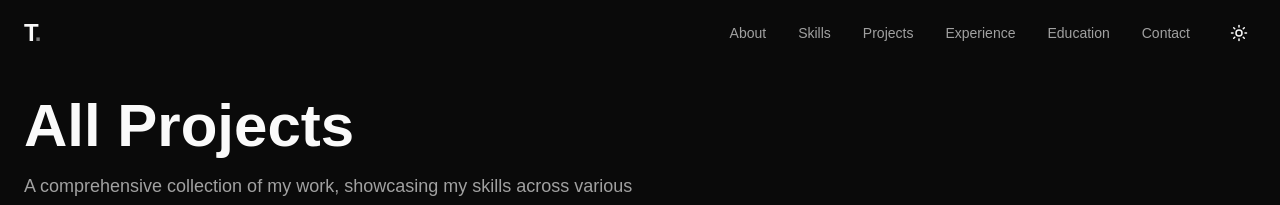
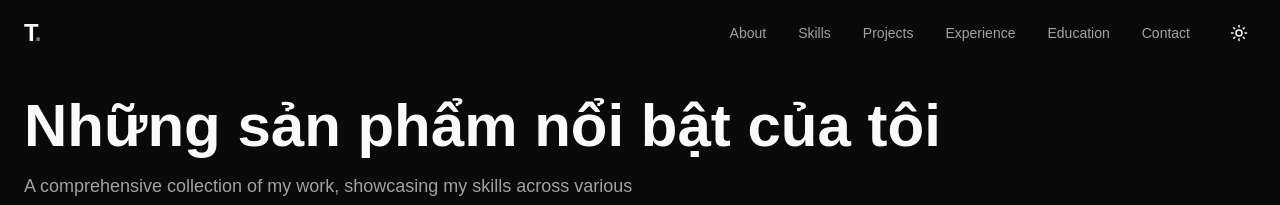
Before and after one commit to Thanh1623/Portfolio, a React (Vite) app: page /all-projects in a window 1280 px wide. Shown: the top 205 px of the page. Built offline with nearby package versions, Linux system fonts and the light colour scheme.

Commit message:
chore: update page title to Vietnamese

```diff
--- a/src/pages/AllProjects.tsx
+++ b/src/pages/AllProjects.tsx
@@ -8,7 +8,7 @@ export default function AllProjects() {
   return (
     <div className="min-h-screen py-24 px-6 bg-background">
       <div className="max-w-7xl mx-auto">
-        <h1 className="text-4xl md:text-6xl font-bold mb-4">All Projects</h1>
+        <h1 className="text-4xl md:text-6xl font-bold mb-4">Những sản phẩm nổi bật của tôi</h1>
         <p className="text-muted-foreground text-lg mb-16 max-w-2xl">
           A comprehensive collection of my work, showcasing my skills across various technologies and domains.
         </p>
```
